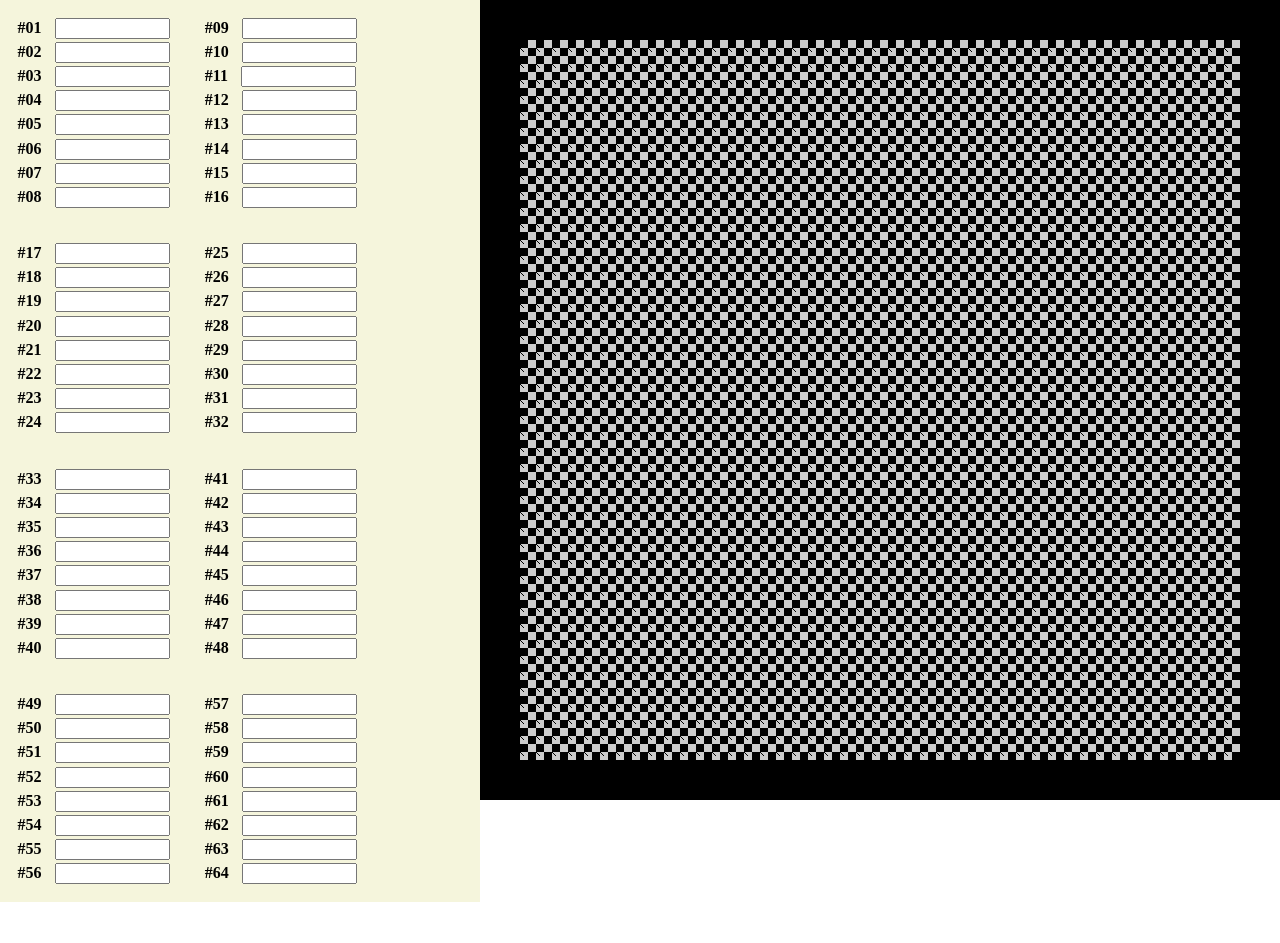
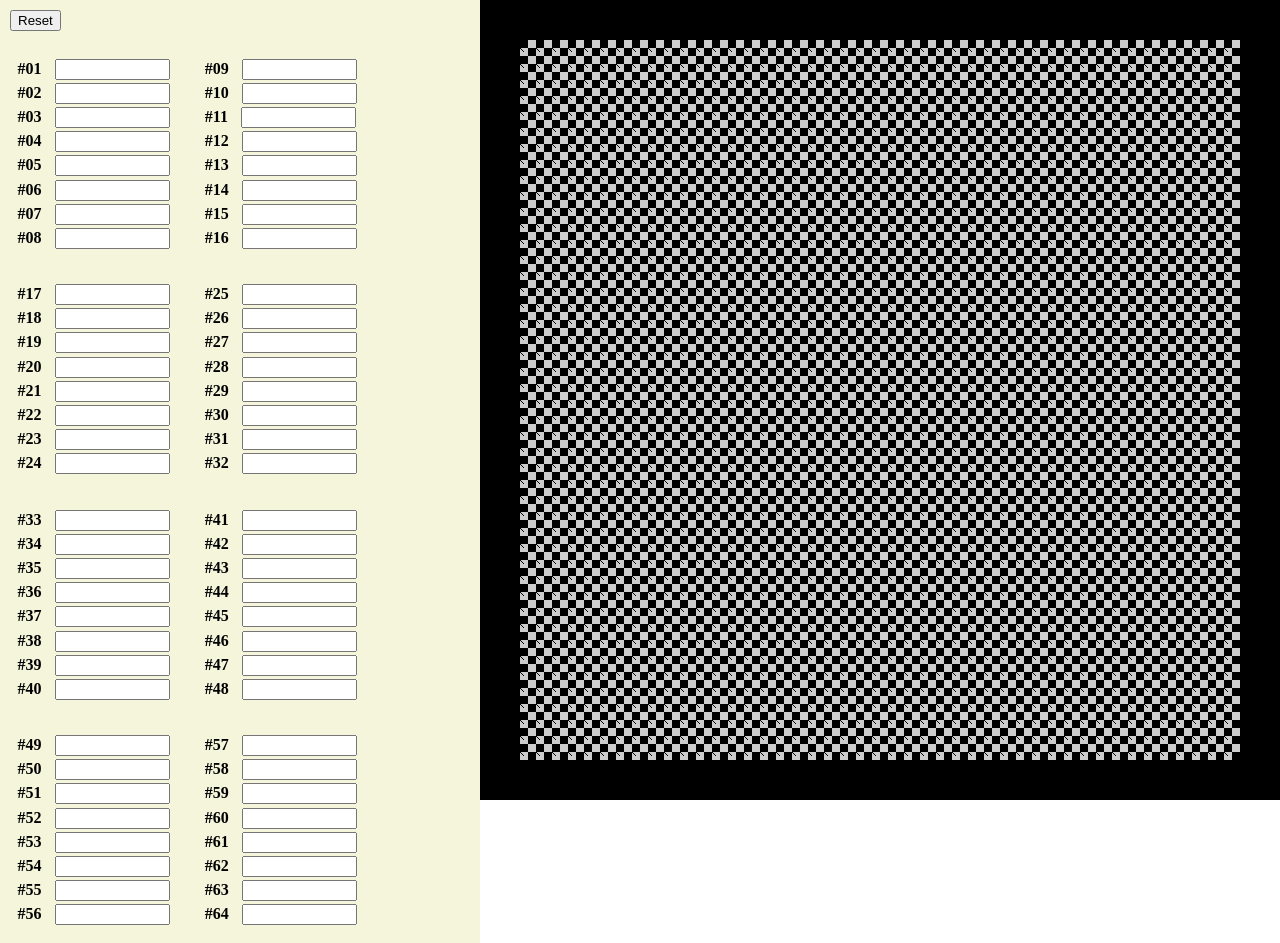
Before and after one commit to auzkok/qoi-palette-visualizer, a plain HTML site: page index.html in a window 1280 px wide. Before the commit the page ends 902 px from the top, so only its background shows below. Drawn offline with Linux system fonts and the light colour scheme.

Commit message:
Add control panel

```diff
--- a/index.html
+++ b/index.html
@@ -19,6 +19,10 @@
     -->
     <div id="body">
         <div id="left">
+            <div id="controlPanel">
+                <button id="resetButton">Reset</button>
+            </div>
+            <div id="inputPanel">
                 <div class="block">
                     <div class="row"><b>#01</b><input type="text" pattern="[0-9a-fA-F]{6}" maxlength="6" data-valid=""></div>
                     <div class="row"><b>#02</b><input type="text" pattern="[0-9a-fA-F]{6}" maxlength="6" data-valid=""></div>
@@ -100,6 +104,7 @@
                     <div class="row"><b>#64</b><input type="text" pattern="[0-9a-fA-F]{6}" maxlength="6" data-valid=""></div>
                 </div>
             </div>
+        </div>
         <div id="right">
             <div id="cache">
                 <div class="cell"></div>
--- a/script.js
+++ b/script.js
@@ -13,9 +13,25 @@ function isValidColor(input) {
     return input.value != '' && input.checkValidity();
 }
 
+function resetState() {
+    var inputs = document.querySelectorAll('.row > input');
+    inputs.forEach(function(input) {
+        input.value = '';
+        input.dataset.valid = '';
+    });
+
+    var cells = document.querySelectorAll('.cell');
+    cells.forEach(function(cell) {
+        cell.style.backgroundColor = '';
+    });
+
+    cacheColors = Array(64).fill([]);
+}
+
 var cacheColors = Array(64).fill([]);
 
 window.onload = function() {
+    resetState();
     var inputs = document.querySelectorAll('.row > input');
     inputs.forEach(function(input) {
         input.addEventListener('input', function(e) {
@@ -42,5 +58,7 @@ window.onload = function() {
                 console.log(cacheColors[index].length);
             }
         });
-    })
+    });
+
+    document.querySelector('#resetButton').addEventListener('click', resetState);
 };
--- a/styles.css
+++ b/styles.css
@@ -17,6 +17,13 @@ input:invalid:focus {
 #left {
     width: calc(100vw - 100vh);
     background-color: beige;
+}
+
+#controlPanel {
+    padding: 10px;
+}
+
+#inputPanel {
     display: flex;
     flex-wrap: wrap;
     align-content: flex-start;
```
Lines whose indentation alone changed are shown as unchanged.
